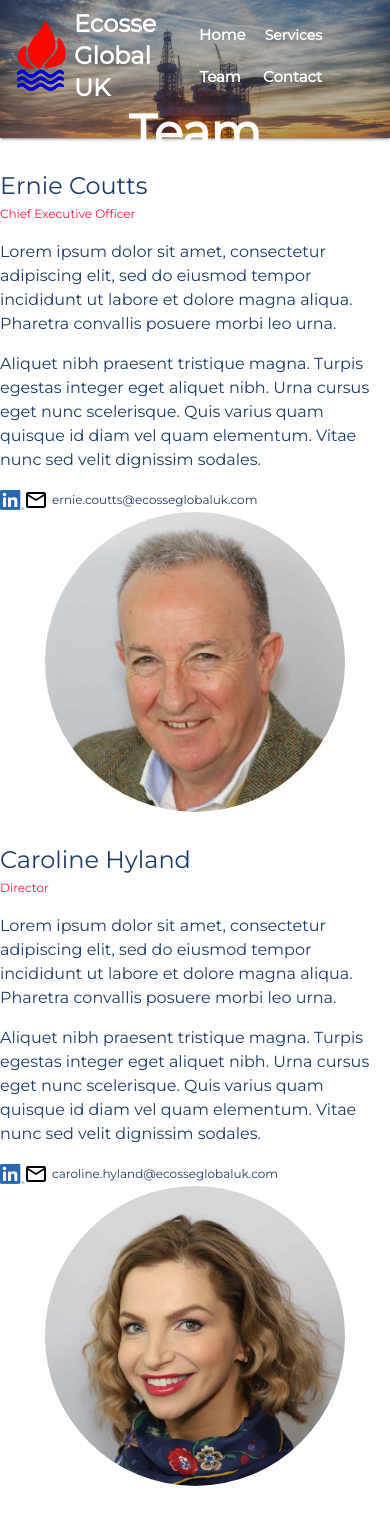
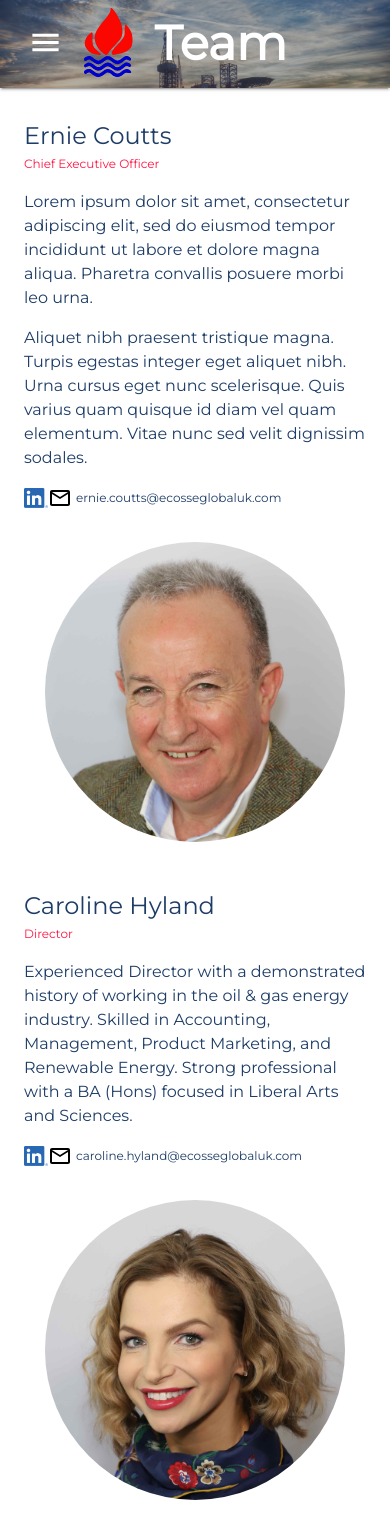
Before and after one commit to Duncan-Alexander-Coutts/ecosse, a React (Create React App) app: page /team in a window 390 px wide. Shown: the top 1539 px of the page. Built offline with nearby package versions, Linux system fonts and the light colour scheme.

Commit message:
Adding in responsive navigation

```diff
--- /dev/null
+++ b/src/components/common/Logo.js
@@ -0,0 +1,48 @@
+import React from "react";
+import EcosseLogo from "../../logo_svg.svg";
+import { Typography } from "@material-ui/core";
+import { makeStyles } from "@material-ui/styles";
+import classNames from "classnames";
+
+const useStyles = makeStyles(theme => ({
+  root: {
+    display: "flex",
+    alignItems: "center"
+  },
+  logo: {
+    width: 50
+  },
+  companyName: {
+    marginLeft: theme.spacing(1),
+    fontWeight: "bold"
+  },
+  invertedColor: {
+    color: theme.palette.common.white
+  }
+}));
+
+const Logo = props => {
+  const classes = useStyles();
+
+  return (
+    <div className={classes.root}>
+      <img
+        src={EcosseLogo}
+        alt="Ecosse Global fire and water logo"
+        className={classes.logo}
+      />
+      {!props.hideText && (
+        <Typography
+          className={classNames(classes.companyName, {
+            [classes.invertedColor]: props.invertColor
+          })}
+          variant="h5"
+        >
+          Ecosse Global UK
+        </Typography>
+      )}
+    </div>
+  );
+};
+
+export default Logo;
--- a/src/components/hero/Hero.js
+++ b/src/components/hero/Hero.js
@@ -11,6 +11,9 @@ const styles = theme => ({
   hero: {
     width: "100%",
     height: 138,
+    [theme.breakpoints.down("xs")]: {
+      height: theme.spacing(11)
+    },
     backgroundRepeat: "none",
     backgroundSize: "cover",
     backgroundImage: `url(${BigImage})`,
--- a/src/components/imaged-content/ImagedContentItem.js
+++ b/src/components/imaged-content/ImagedContentItem.js
@@ -31,7 +31,7 @@ const ImagedContentItem = props => {
 
   return (
     <Grid
-      spacing={32}
+      spacing={4}
       className={props.classes.root}
       container
       direction={getDirection()}
--- /dev/null
+++ b/src/components/navigation/DesktopNavigation.js
@@ -0,0 +1,54 @@
+import React from "react";
+import { Button, Menu, MenuItem } from "@material-ui/core";
+import { Link } from "react-router-dom";
+import { navigationItems } from "./navigation-constants";
+
+const DesktopNavigation = props => {
+  const [anchorEl, setAnchorEl] = React.useState(null);
+
+  const handleClick = (event, children) => {
+    if (children.children) {
+      setAnchorEl(event.currentTarget);
+    }
+  };
+
+  const handleClose = () => {
+    setAnchorEl(null);
+  };
+
+  const renderChildren = children => {
+    if (!children) return null;
+
+    return (
+      <Menu anchorEl={anchorEl} open={Boolean(anchorEl)} onClose={handleClose}>
+        {children.map(child => (
+          <MenuItem onClick={handleClose} component={Link} to={child.link}>
+            {child.label}
+          </MenuItem>
+        ))}
+      </Menu>
+    );
+  };
+
+  return (
+    <div>
+      {navigationItems.map(item => {
+        return (
+          <>
+            <Button
+              component={Link}
+              to={item.link}
+              onClick={event => handleClick(event, item)}
+              size="large"
+            >
+              {item.label}
+            </Button>
+            {renderChildren(item.children)}
+          </>
+        );
+      })}
+    </div>
+  );
+};
+
+export default DesktopNavigation;
--- /dev/null
+++ b/src/components/navigation/MobileNavigation.js
@@ -0,0 +1,78 @@
+import React, { useState } from "react";
+import {
+  SwipeableDrawer,
+  List,
+  ListItem,
+  ListItemText,
+  Divider,
+  IconButton
+} from "@material-ui/core";
+import { Link } from "react-router-dom";
+import { makeStyles } from "@material-ui/styles";
+import classNames from "classnames";
+import Logo from "../common/Logo";
+import { navigationItems } from "./navigation-constants";
+import { Menu } from "@material-ui/icons";
+
+const useStyles = makeStyles(theme => ({
+  menuButton: {
+    color: theme.palette.common.white,
+    marginRight: theme.spacing()
+  },
+  logo: {
+    padding: theme.spacing(2)
+  },
+  indent: {
+    padding: theme.spacing(0, 0, 0, 2)
+  }
+}));
+
+const MobileNavigation = () => {
+  const classes = useStyles();
+  const [isOpen, setIsOpen] = useState(false);
+
+  const renderItems = (items, shouldIndent) => (
+    <List className={classNames({ [classes.indent]: shouldIndent })}>
+      {items &&
+        items.map(item => (
+          <>
+            {!shouldIndent && <Divider />}
+            <ListItem
+              component={Link}
+              to={item.link}
+              button
+              onClick={() => setIsOpen(false)}
+              key={item.label}
+            >
+              <ListItemText primary={item.label} />
+            </ListItem>
+
+            {item.children && renderItems(item.children, true)}
+          </>
+        ))}
+    </List>
+  );
+
+  return (
+    <>
+      <IconButton
+        onClick={() => setIsOpen(true)}
+        className={classes.menuButton}
+      >
+        <Menu fontSize="large" />
+      </IconButton>
+      <SwipeableDrawer
+        open={isOpen}
+        onClose={() => setIsOpen(false)}
+        onOpen={() => setIsOpen(true)}
+      >
+        <div className={classes.logo}>
+          <Logo />
+        </div>
+        {renderItems(navigationItems)}
+      </SwipeableDrawer>
+    </>
+  );
+};
+
+export default MobileNavigation;
--- /dev/null
+++ b/src/components/navigation/navigation-constants.js
@@ -0,0 +1,13 @@
+export const navigationItems = [
+  { label: "Home", link: "/" },
+  {
+    label: "Services",
+    children: [
+      { label: "Anti-Corrosion" },
+      { label: "Composites", link: "/services/composites" },
+      { label: "Fire & Blast" },
+      { label: "Sealants" }
+    ]
+  },
+  { label: "Team", link: "/team" }
+];
--- a/src/components/page-header/PageHeader.js
+++ b/src/components/page-header/PageHeader.js
@@ -1,12 +1,24 @@
 import React from "react";
-import { withStyles, Typography, Button, Fade, AppBar, Toolbar } from "@material-ui/core";
+import {
+  withStyles,
+  Typography,
+  Fade,
+  AppBar,
+  Toolbar,
+  useMediaQuery,
+  Grid
+} from "@material-ui/core";
 
-import EcosseLogo from "../../logo_svg.svg";
-
-import { MuiThemeProvider, createMuiTheme } from "@material-ui/core/styles";
-import { Link, withRouter } from "react-router-dom";
+import {
+  MuiThemeProvider,
+  createMuiTheme,
+  useTheme
+} from "@material-ui/core/styles";
+import { withRouter } from "react-router-dom";
 import Hero from "../hero/Hero";
-import SimpleMenu from "../navigation/SimpleMenu";
+import Logo from "../common/Logo";
+import MobileNavigation from "../navigation/MobileNavigation";
+import DesktopNavigation from "../navigation/DesktopNavigation";
 
 const getLocalTheme = theme => ({
   ...theme,
@@ -35,20 +47,17 @@ const styles = theme => ({
     justifyContent: "space-between",
     background: "transparent"
   },
+  toolbarGrid: {
+    alignItems: "center"
+  },
   toolbarLeft: {
     display: "flex",
-    alignItems: "center"
-  },
-  logo: {
-    width: 50
-  },
-  companyName: {
-    marginLeft: theme.spacing(1),
-    color: theme.palette.common.white,
-    fontWeight: "bold"
+    alignItems: "center",
+    justifyContent: "space-between"
   },
   pageTitleContainer: {
-    textAlign: "center"
+    textAlign: "center",
+    marginRight: theme.spacing()
   },
   pageTitle: {
     color: theme.palette.common.white,
@@ -58,6 +67,8 @@ const styles = theme => ({
 
 export default withRouter(
   withStyles(styles)(props => {
+    const theme = useTheme();
+    const isMobile = useMediaQuery(theme.breakpoints.down("xs"));
     return (
       <MuiThemeProvider
         theme={theme => createMuiTheme({ ...getLocalTheme(theme) })}
@@ -66,35 +77,31 @@ export default withRouter(
           <Fade in={true} timeout={1000}>
             <AppBar className={props.classes.appBar}>
               <Toolbar className={props.classes.toolbar}>
-                <div className={props.classes.toolbarLeft}>
-                  <img
-                    src={EcosseLogo}
-                    alt="Ecosse Global fire and water logo"
-                    className={props.classes.logo}
-                  />
-                  <Typography
-                    className={props.classes.companyName}
-                    variant="h5"
+                <Grid className={props.classes.toolbarGrid} container>
+                  <Grid
+                    xs={2}
+                    sm={12}
+                    item
+                    className={props.classes.toolbarLeft}
                   >
-                    Ecosse Global UK
-                  </Typography>
-                </div>
-                <div>
-                  <Button component={Link} to="/" size="large">
-                    Home
-                  </Button>
-                  <SimpleMenu />
-                  <Button component={Link} to="/team" size="large">
-                    Team
-                  </Button>
-                  <Button size="large">Contact</Button>
-                </div>
+                    <div className={props.classes.toolbarLeft}>
+                      {isMobile && <MobileNavigation />}
+                      <Logo hideText={isMobile} />
+                    </div>
+                    <div>{!isMobile && <DesktopNavigation />}</div>
+                  </Grid>
+                  <Grid xs={10} sm={12} item>
+                    <div className={props.classes.pageTitleContainer}>
+                      <Typography
+                        className={props.classes.pageTitle}
+                        variant="h3"
+                      >
+                        {props.pageTitle}
+                      </Typography>
+                    </div>
+                  </Grid>
+                </Grid>
               </Toolbar>
-              <div className={props.classes.pageTitleContainer}>
-                <Typography className={props.classes.pageTitle} variant="h3">
-                  {props.pageTitle}
-                </Typography>
-              </div>
             </AppBar>
           </Fade>
           <Hero fullHeight={props.location.pathname === "/"} />
--- a/src/home/services/Services.js
+++ b/src/home/services/Services.js
@@ -51,7 +51,7 @@ export default withStyles(styles)(props => (
         <Service
           reverseAlignment
           image={sealants}
-          title="Structual Sealants"
+          title="Structural Sealants"
           description="Some text that describes sealant services"
         />
       </div>
--- a/src/services/CompositesPage.js
+++ b/src/services/CompositesPage.js
@@ -43,8 +43,7 @@ const styles = theme => ({
     fontWeight: "bold"
   },
   statement: {
-    maxWidth: theme.spacing(100),
-    fontWeight: "bold"
+    maxWidth: theme.spacing(100)
   },
   carouselContainer: {
     marginTop: theme.spacing(2)
--- a/src/team/TeamPage.js
+++ b/src/team/TeamPage.js
@@ -12,6 +12,8 @@ const styles = theme => ({
     marginTop: theme.spacing(4)
   },
   teamContainer: {
+    paddingLeft: theme.spacing(3),
+    paddingRight: theme.spacing(3),
     maxWidth: 1000
   },
   imageClass: {
@@ -61,15 +63,11 @@ const TeamPage = props => {
               linkedInLink="https://www.linkedin.com/in/caroline-hyland-8a4a6166/"
             >
               <p>
-                Lorem ipsum dolor sit amet, consectetur adipiscing elit, sed do
-                eiusmod tempor incididunt ut labore et dolore magna aliqua.
-                Pharetra convallis posuere morbi leo urna.
-              </p>
-              <p>
-                Aliquet nibh praesent tristique magna. Turpis egestas integer
-                eget aliquet nibh. Urna cursus eget nunc scelerisque. Quis
-                varius quam quisque id diam vel quam elementum. Vitae nunc sed
-                velit dignissim sodales.
+                Experienced Director with a demonstrated history of working in
+                the oil & gas energy industry. Skilled in Accounting,
+                Management, Product Marketing, and Renewable Energy. Strong
+                professional with a BA (Hons) focused in Liberal Arts and
+                Sciences.
               </p>
             </TeamItemContent>
           </ImagedContentItem>
```
